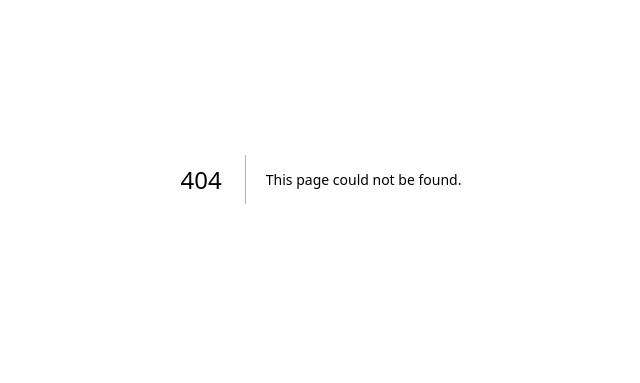
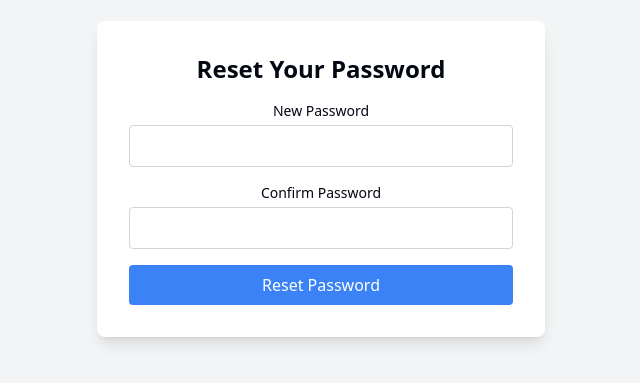
Before and after one commit to EliasXabs/Pixabay, a Next.js app in the folder client/: page /reset-password in a window 1280 px wide. Before the commit this address had no page. Shown: the part 221-604 px from the top of the page, without its empty margins (319-959 px from the left). Built offline with nearby package versions, Linux system fonts and the light colour scheme.

Commit message:
UI implementation

```diff
--- a/client/src/api.ts
+++ b/client/src/api.ts
@@ -90,3 +90,18 @@ export const deleteFavorite = async (accessToken: string, mediaId: number) => {
   });
   return response.data;
 };
+
+export const initiatePasswordReset = async (email: string) => {
+  const response = await axios.post(`${API_URL}/auth/initiate-password-reset`, {
+    email,
+  });
+  return response.data;
+};
+
+export const completePasswordReset = async (token: string, newPassword: string) => {
+  const response = await axios.post(`${API_URL}/auth/complete-password-reset`, {
+    token,
+    newPassword,
+  });
+  return response.data;
+};
--- a/client/src/pages/_app.tsx
+++ b/client/src/pages/_app.tsx
@@ -7,7 +7,7 @@ import { useRouter } from 'next/router';
 function MyApp({ Component, pageProps }: AppProps) {
   const router = useRouter();
 
-  const noNavbarRoutes = ['/auth', '/verification'];
+  const noNavbarRoutes = ['/auth', '/verification', '/forgot-password', '/reset-password'];
 
   const isNavbarVisible = !noNavbarRoutes.includes(router.pathname);
 
--- a/client/src/pages/auth.tsx
+++ b/client/src/pages/auth.tsx
@@ -103,7 +103,7 @@ const LoginForm = () => {
             className="w-full border border-gray-300 rounded p-2 focus:outline-none focus:border-blue-500"
           />
         </div>
-        <div className="w-full max-w-xs flex items-center">
+        <div className="w-full max-w-xs flex items-center justify-between">
           <label className="flex items-center text-sm font-medium cursor-pointer">
             <input
               type="checkbox"
@@ -113,6 +113,13 @@ const LoginForm = () => {
             />
             Remember Me
           </label>
+          {/* Forgot Password Link */}
+          <a
+            href="/forgot-password"
+            className="text-blue-500 hover:underline text-sm"
+          >
+            Forgot Password?
+          </a>
         </div>
       </div>
       <button
@@ -196,5 +203,4 @@ const SignupForm = () => {
   );
 };
 
-
 export default AuthPage;
--- /dev/null
+++ b/client/src/pages/forgot-password.tsx
@@ -0,0 +1,53 @@
+// pages/forgot-password.tsx
+
+import { FormEvent, useState } from 'react';
+import { initiatePasswordReset } from '../api';
+
+const ForgotPasswordPage = () => {
+  const [email, setEmail] = useState('');
+  const [message, setMessage] = useState('');
+  const [error, setError] = useState('');
+
+  const handleSubmit = async (event: FormEvent) => {
+    event.preventDefault();
+
+    try {
+      const response = await initiatePasswordReset(email);
+      setMessage(response.message);
+      setError('');
+    } catch (err) {
+      setMessage('');
+      setError('Failed to send password reset email.');
+    }
+  };
+
+  return (
+    <div className="flex items-center justify-center min-h-screen bg-gray-100">
+      <div className="bg-white shadow-lg rounded-lg p-8 w-full max-w-md text-center">
+        <h2 className="text-2xl font-bold mb-4">Reset Your Password</h2>
+        <form onSubmit={handleSubmit} className="space-y-4">
+          <div>
+            <label className="block text-sm font-medium mb-1">Email</label>
+            <input
+              type="email"
+              value={email}
+              onChange={(e) => setEmail(e.target.value)}
+              className="w-full border border-gray-300 rounded p-2 focus:outline-none focus:border-blue-500"
+              required
+            />
+          </div>
+          <button
+            type="submit"
+            className="w-full bg-blue-500 text-white rounded p-2 hover:bg-blue-600 transition-colors"
+          >
+            Send Reset Link
+          </button>
+        </form>
+        {message && <p className="text-green-500 mt-4">{message}</p>}
+        {error && <p className="text-red-500 mt-4">{error}</p>}
+      </div>
+    </div>
+  );
+};
+
+export default ForgotPasswordPage;
--- /dev/null
+++ b/client/src/pages/reset-password.tsx
@@ -0,0 +1,76 @@
+// pages/reset-password.tsx
+
+import { FormEvent, useState } from 'react';
+import { useRouter } from 'next/router';
+import { completePasswordReset } from '../api';
+
+const ResetPasswordPage = () => {
+  const router = useRouter();
+  const { token } = router.query;
+  const [newPassword, setNewPassword] = useState('');
+  const [confirmPassword, setConfirmPassword] = useState('');
+  const [message, setMessage] = useState('');
+  const [error, setError] = useState('');
+
+  const handleSubmit = async (event: FormEvent) => {
+    event.preventDefault();
+
+    if (newPassword !== confirmPassword) {
+      setError('Passwords do not match.');
+      return;
+    }
+
+    try {
+      const response = await completePasswordReset(token as string, newPassword);
+      setMessage(response.message);
+      setError('');
+
+      setTimeout(() => {
+        router.push('/auth');
+      }, 5000);
+    } catch (err) {
+      setMessage('');
+      setError('Failed to reset password.');
+    }
+  };
+
+  return (
+    <div className="flex items-center justify-center min-h-screen bg-gray-100">
+      <div className="bg-white shadow-lg rounded-lg p-8 w-full max-w-md text-center">
+        <h2 className="text-2xl font-bold mb-4">Reset Your Password</h2>
+        <form onSubmit={handleSubmit} className="space-y-4">
+          <div>
+            <label className="block text-sm font-medium mb-1">New Password</label>
+            <input
+              type="password"
+              value={newPassword}
+              onChange={(e) => setNewPassword(e.target.value)}
+              className="w-full border border-gray-300 rounded p-2 focus:outline-none focus:border-blue-500"
+              required
+            />
+          </div>
+          <div>
+            <label className="block text-sm font-medium mb-1">Confirm Password</label>
+            <input
+              type="password"
+              value={confirmPassword}
+              onChange={(e) => setConfirmPassword(e.target.value)}
+              className="w-full border border-gray-300 rounded p-2 focus:outline-none focus:border-blue-500"
+              required
+            />
+          </div>
+          <button
+            type="submit"
+            className="w-full bg-blue-500 text-white rounded p-2 hover:bg-blue-600 transition-colors"
+          >
+            Reset Password
+          </button>
+        </form>
+        {message && <p className="text-green-500 mt-4">{message}</p>}
+        {error && <p className="text-red-500 mt-4">{error}</p>}
+      </div>
+    </div>
+  );
+};
+
+export default ResetPasswordPage;
```
